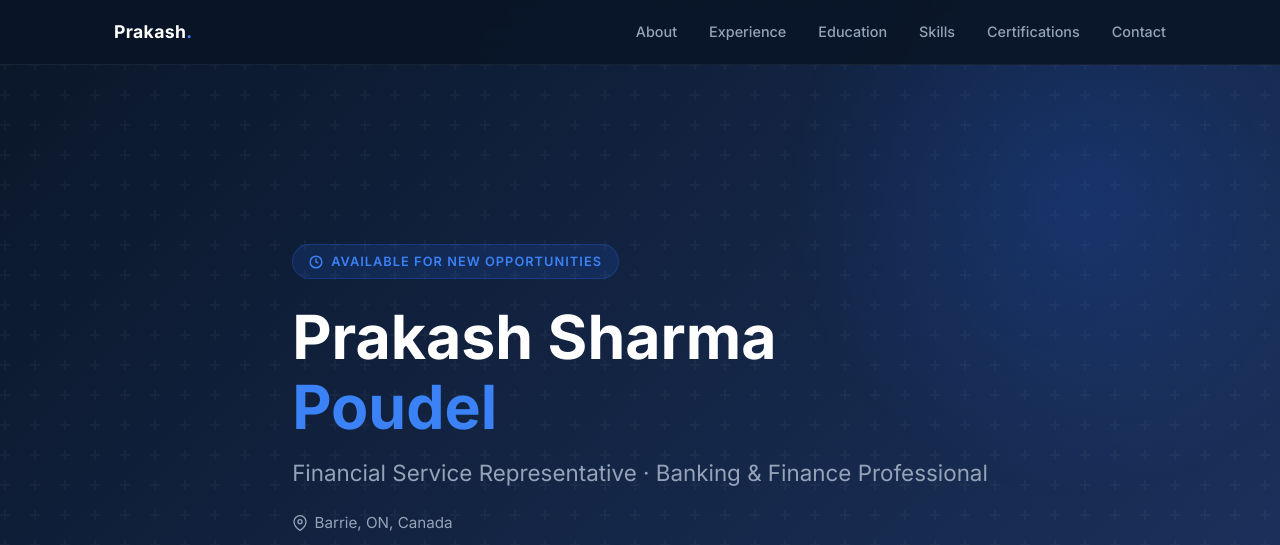
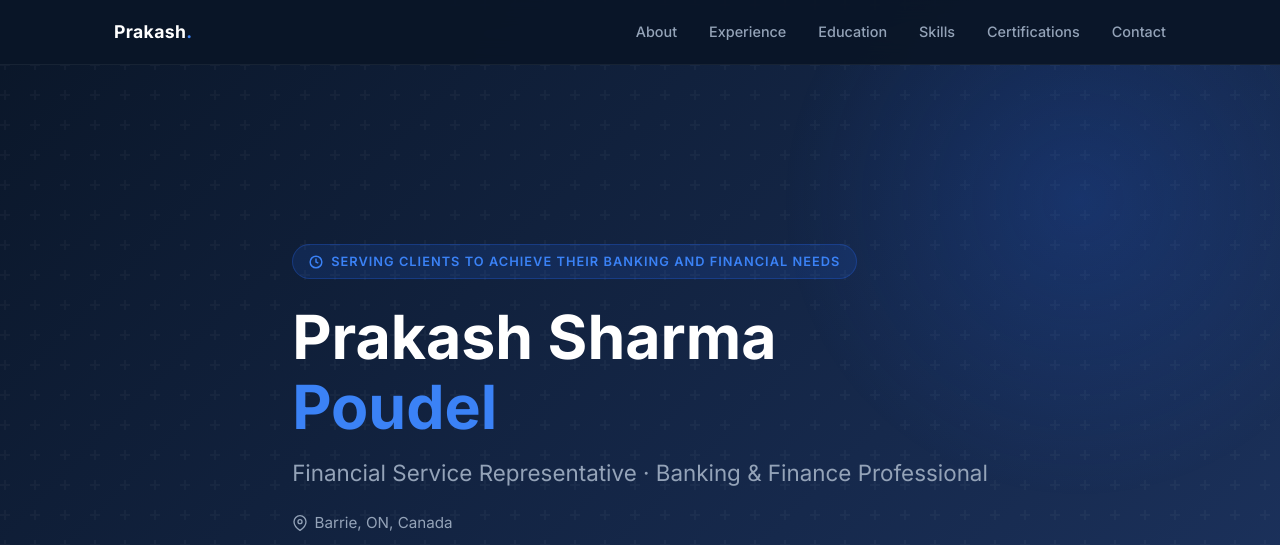
Before and after one commit to pakkup01/prakashfinance, a plain HTML site: page index.html in a window 1280 px wide. Shown: the top 545 px of the page. Drawn offline with Linux system fonts and the light colour scheme.

Commit message:
Update hero section text for clarity

```diff
--- a/index.html
+++ b/index.html
@@ -675,7 +675,7 @@
     <div class="container hero__content">
       <div class="hero__eyebrow">
         <svg width="14" height="14" viewBox="0 0 24 24" fill="none" stroke="currentColor" stroke-width="2.5" aria-hidden="true"><circle cx="12" cy="12" r="10"/><polyline points="12 6 12 12 16 14"/></svg>
-        Available for new opportunities
+        Serving clients to achieve their banking and financial needs
       </div>
 
       <h1 class="hero__name">
```
